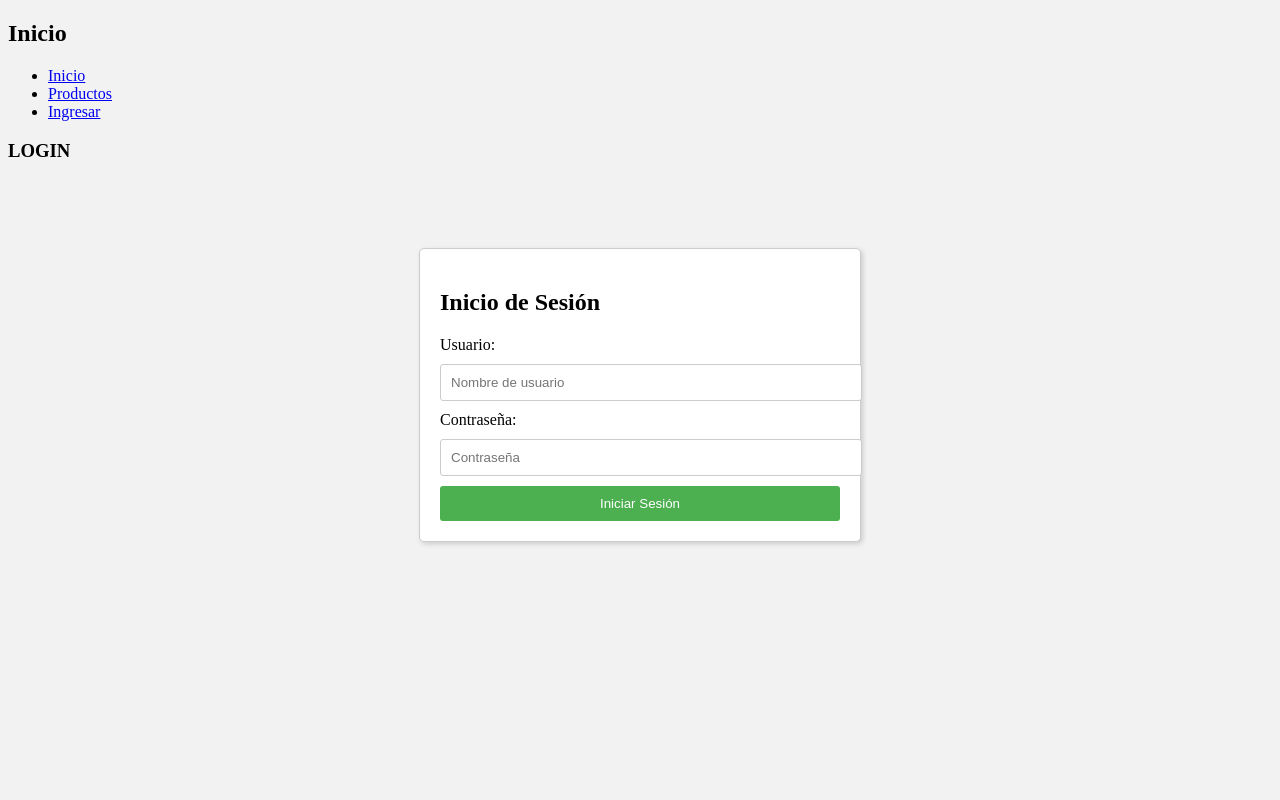
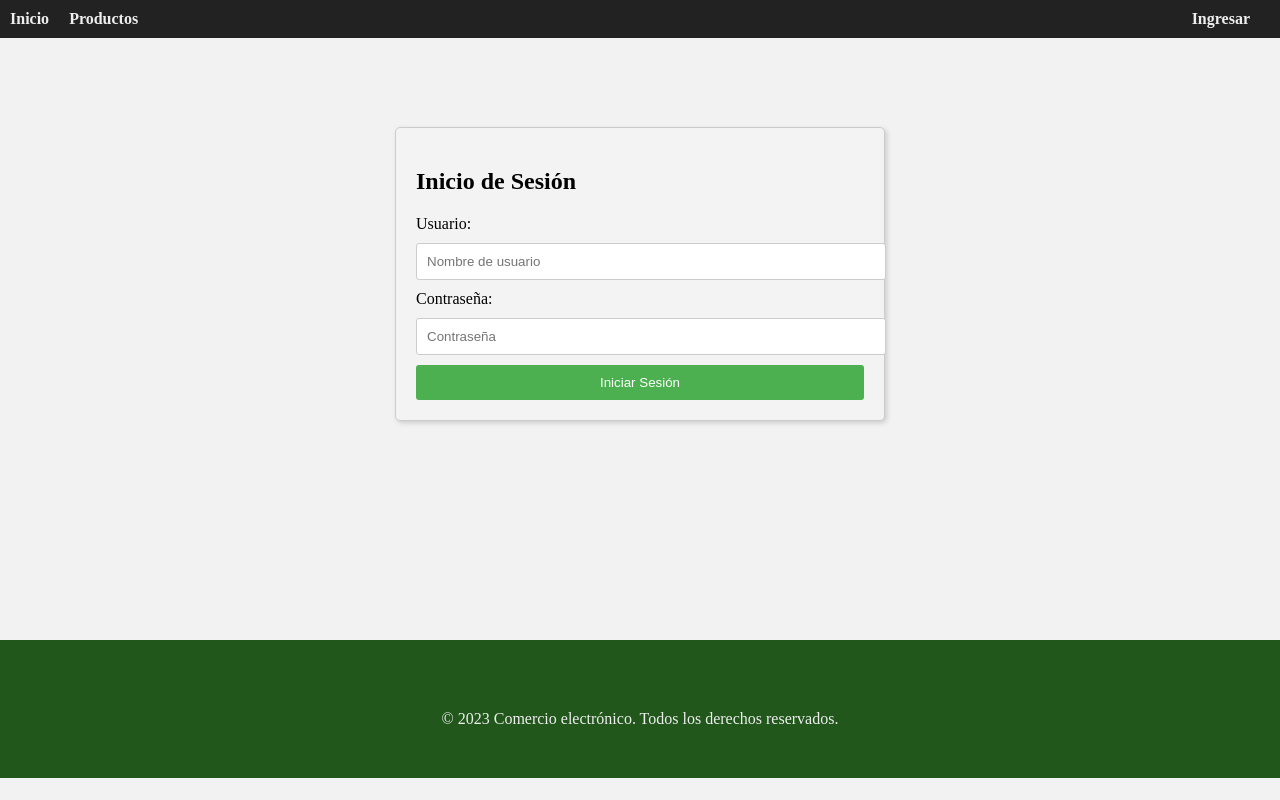
Before and after one commit to ingenieriasofware2/ecommerce, a Django app: page /accounts/login/ in a window 1280 px wide. Run offline with Django 4.2, Linux system fonts and the light colour scheme.

Commit message:
visualizacion del login y pag principal con menu

```diff
--- a/access/templates/access/base.html
+++ b/access/templates/access/base.html
@@ -4,22 +4,93 @@
     <meta charset="UTF-8">
     <meta http-equiv="X-UA-Compatible" content="IE=edge">
     <meta name="viewport" content="width=device-width, initial-scale=1.0">
-    <title>Comercio electronico</title>
+    <title>Comercio electrónico</title>
+    <style>
+        body {
+            margin: 0;
+            padding: 0;
+        }
+
+        /* Estilos para el menú */
+        .menu {
+            display: flex;
+            justify-content: space-between;
+            align-items: center;
+            background-color: #222;
+            color: #eee;
+            padding: 10px;
+        }
+
+        .menu ul {
+            list-style: none;
+            margin: 0;
+            padding: 0;
+            display: flex;
+            align-items: center;
+        }
+
+        .menu li {
+            margin-right: 20px;
+        }
+
+        .menu a {
+            color: #eee;
+            text-decoration: none;
+            font-weight: bold;
+            font-size: 16px;
+        }
+
+        /* Estilos para el footer */
+        .footer {
+            background-color: #22571C;
+            color: #eee;
+            text-align: center;
+            padding: 50px;
+            margin: 130px 0 0 0;
+        }
+
+        .footer p {
+            margin: 20px 0 0 0;
+            padding: 0;
+            font-size: 16px;
+        }
+
+        .content {
+            display: flex;
+            justify-content: center;
+            align-items: center;
+            height: 59vh; /* Ajusta la altura según tus necesidades */
+        }
+
+
+    </style>
 </head>
 <body>
 
-    <h2>Inicio</h2>
-    <ul>
-        <li><a href={% url 'home' %}>Inicio</a></li>
-        <li><a href={% url 'products' %}>Productos</a></li>
+    <!-- Menú -->
+    <div class="menu">
+        <ul>
+            <li><a href="{% url 'home' %}">Inicio</a></li>
+            <li><a href="{% url 'products' %}">Productos</a></li>
+        </ul>
+        <ul>
+            {% if request.user.is_authenticated %}
+                <li><a href="{% url 'exit' %}">Cerrar sesión</a></li>
+            {% else %}
+                <li><a href="{% url 'login' %}">Ingresar</a></li>
+            {% endif %}
+        </ul>
+    </div>
 
-        {% if request.user.is_authenticated %}
-            <li><a href={% url 'exit' %}>Salir</a></li>
-        {% else %}
-            <li><a href={% url 'login' %}>Ingresar</a></li>
-        {% endif %}
-    </ul>
+    <!-- Contenido -->
+    <div class="content">
+        {% block content %}{% endblock %}
+    </div>
 
-    {% block content %}{% endblock%}
+    <!-- Footer -->
+    <div class="footer">
+        <p>&copy; 2023 Comercio electrónico. Todos los derechos reservados.</p>
+    </div>
+
 </body>
 </html>
--- a/access/templates/registration/login.html
+++ b/access/templates/registration/login.html
@@ -1,8 +1,6 @@
 {% extends 'access/base.html' %}
 
 {% block content %}
-
-<h3>LOGIN</h3>
 
 <br>
 <head>
@@ -14,13 +12,14 @@
 			background-color: #f2f2f2;
 		}
 		form {
-			background-color: #ffffff;
+			background-color: #f4f3f3;
 			border: 1px solid #cccccc;
 			padding: 20px;
-			max-width: 400px;
+			max-width: 800px;
 			margin: 50px auto;
 			box-shadow: 2px 2px 5px #cccccc;
 			border-radius: 5px;
+			font-size: 1em;
 		}
 		input[type="text"],
 		input[type="password"] {
@@ -45,7 +44,7 @@
 	</style>
 </head>
 <body>
-    <form action="" method="post">
+    <form action="" method="post" style="width: 35%;">
         {% csrf_token %}
         <h2>Inicio de Sesión</h2>
         <label for="usuario">Usuario: </label>
```
Also changed, not shown: db.sqlite3.
